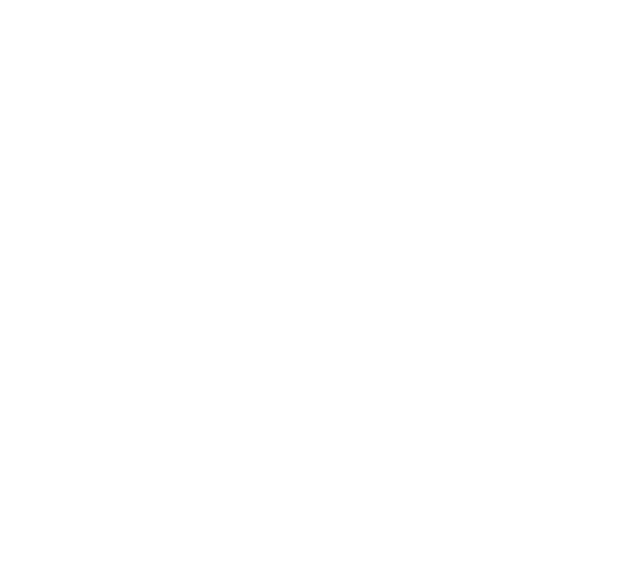
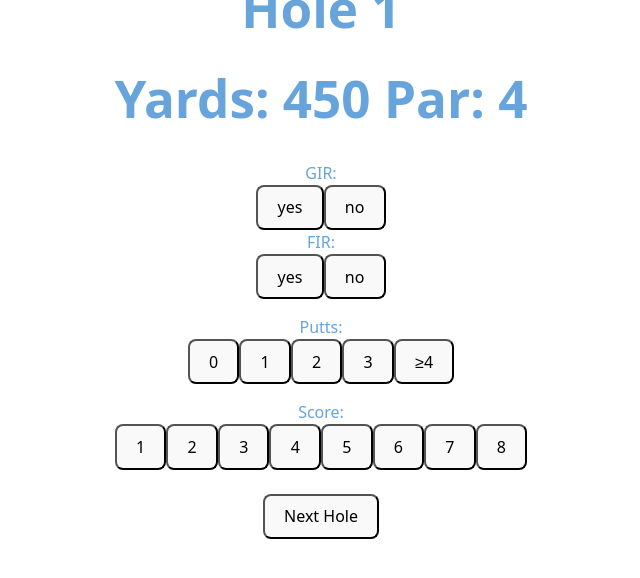
Before and after one commit to LachlanKreunen/Golf-Tracker, a React (Vite) app in the folder frontend/: page /holes/1 in a window 1280 px wide. Before the commit this address had no page. Shown: the top 578 px of the page, without its empty margins (319-959 px from the left). Built offline with nearby package versions, Linux system fonts and the light colour scheme.

Commit message:
Hole Screen

```diff
--- a/frontend/src/App.jsx
+++ b/frontend/src/App.jsx
@@ -1,11 +1,14 @@
 import { BrowserRouter as Router, Routes, Route} from 'react-router-dom';
 import Home from './Pages/Home';
+import Hole from './Pages/Hole';
 function App() {
 
   return (
     <Router>
       <Routes>
         <Route path="/" element = {<Home/>} />
+        <Route path="/holes/:holeNumber" element = {<Hole/>} />
+
       </Routes>
     </Router>
   )
--- a/frontend/src/Pages/Hole.jsx
+++ b/frontend/src/Pages/Hole.jsx
@@ -0,0 +1,117 @@
+import "../index.css";
+import Toggle from "../Toggle";
+import Button from "../Button";
+import React, { useState } from "react";
+import { useParams, useNavigate } from "react-router-dom";
+
+const puttOptions = [
+  { label: "0", value: 0 },
+  { label: "1", value: 1 },
+  { label: "2", value: 2 },
+  { label: "3", value: 3 },
+  { label: "4+", value: 4 },
+];
+
+const holeData = [
+  { yards: 450, par: 4 }, // Hole 1
+  { yards: 380, par: 4 }, // Hole 2
+  { yards: 520, par: 5 }, // Hole 3
+  { yards: 175, par: 3 }, // Hole 4
+  { yards: 405, par: 4 }, // Hole 5
+  { yards: 390, par: 4 }, // Hole 6
+  { yards: 160, par: 3 }, // Hole 7
+  { yards: 525, par: 5 }, // Hole 8
+  { yards: 430, par: 4 }, // Hole 9
+  { yards: 445, par: 4 }, // Hole 10
+  { yards: 180, par: 3 }, // Hole 11
+  { yards: 560, par: 5 }, // Hole 12
+  { yards: 395, par: 4 }, // Hole 13
+  { yards: 415, par: 4 }, // Hole 14
+  { yards: 155, par: 3 }, // Hole 15
+  { yards: 535, par: 5 }, // Hole 16
+  { yards: 465, par: 4 }, // Hole 17
+  { yards: 175, par: 3 }, // Hole 18
+];
+
+export default function Hole() {
+  const { holeNumber } = useParams();
+  const navigate = useNavigate();
+  //find hole
+  const { yards, par } = holeData[Number(holeNumber) - 1];
+
+  const [gir, setGir] = useState(false);
+  const [fir, setFir] = useState(false);
+  const [putts, setPutts] = useState(0);
+  const [score, setScore] = useState(0);
+
+  const handleNext = () => {
+    //ADD GET DATA
+    navigate(`/holes/${Number(holeNumber) + 1}`);
+  };
+
+  return (
+    <div>
+      <h1>Hole {holeNumber}</h1>
+      <h1>
+        Yards: {yards} Par: {par}
+      </h1>
+
+      <label>
+        GIR:
+        <Toggle value={gir} onChange={setGir} labels={["no", "yes"]} />
+      </label>
+      <label>
+        FIR:
+        <Toggle value={gir} onChange={setGir} labels={["no", "yes"]} />
+      </label>
+
+      <label style={{ display: "block", margin: "1em 0" }}>
+        Putts:
+        <div className="putt-buttons">
+          {[
+            { label: "0", value: 0 },
+            { label: "1", value: 1 },
+            { label: "2", value: 2 },
+            { label: "3", value: 3 },
+            { label: "≥4", value: 4 },
+          ].map((opt) => (
+            <button
+              key={opt.value}
+              type="button"
+              className={putts === opt.value ? "putt-btn selected" : "putt-btn"}
+              onClick={() => setPutts(opt.value)}
+              aria-pressed={putts === opt.value}
+            >
+              {opt.label}
+            </button>
+          ))}
+        </div>
+      </label>
+
+      <label style={{ display: "block", margin: "1em 0" }}>
+        Score:
+        <div className="putt-buttons">
+          {Array.from({ length: par + 4 }, (_, i) => i + 1).map(value => (
+      <button
+        key={value}
+        type="button"
+        className={score === value ? "putt-btn selected" : "putt-btn"}
+        onClick={() => setScore(value)}
+        aria-pressed={score === value}
+      >
+        {value}
+      </button>
+    ))}
+    <div style={{ marginTop: '1.5em' }}>
+            <Button
+              txt={Number(holeNumber) < 18 ? 'Next Hole' : 'Finish Round'}
+              page={Number(holeNumber) < 18
+                ? `/holes/${Number(holeNumber) + 1}`
+                : '/'}
+            />
+          </div>
+        </div>
+      </label>
+    </div>
+  );
+}
--- /dev/null
+++ b/frontend/src/Toggle.jsx
@@ -0,0 +1,24 @@
+import React from 'react';
+
+export default function Toggle({ value, onChange, labels = ['No', 'Yes'] }) {
+  return (
+    <div className="toggle-group">
+      <button
+        type="button"
+        className={value ? 'active' : ''}
+        onClick={() => onChange(true)}
+        aria-pressed={value}
+      >
+        {labels[1]}
+      </button>
+      <button
+        type="button"
+        className={!value ? 'active' : ''}
+        onClick={() => onChange(false)}
+        aria-pressed={!value}
+      >
+        {labels[0]}
+      </button>
+    </div>
+  );
+}
```
Also changed, not shown: frontend/src/Pages/Signup.jsx (+30 -0 lines).
